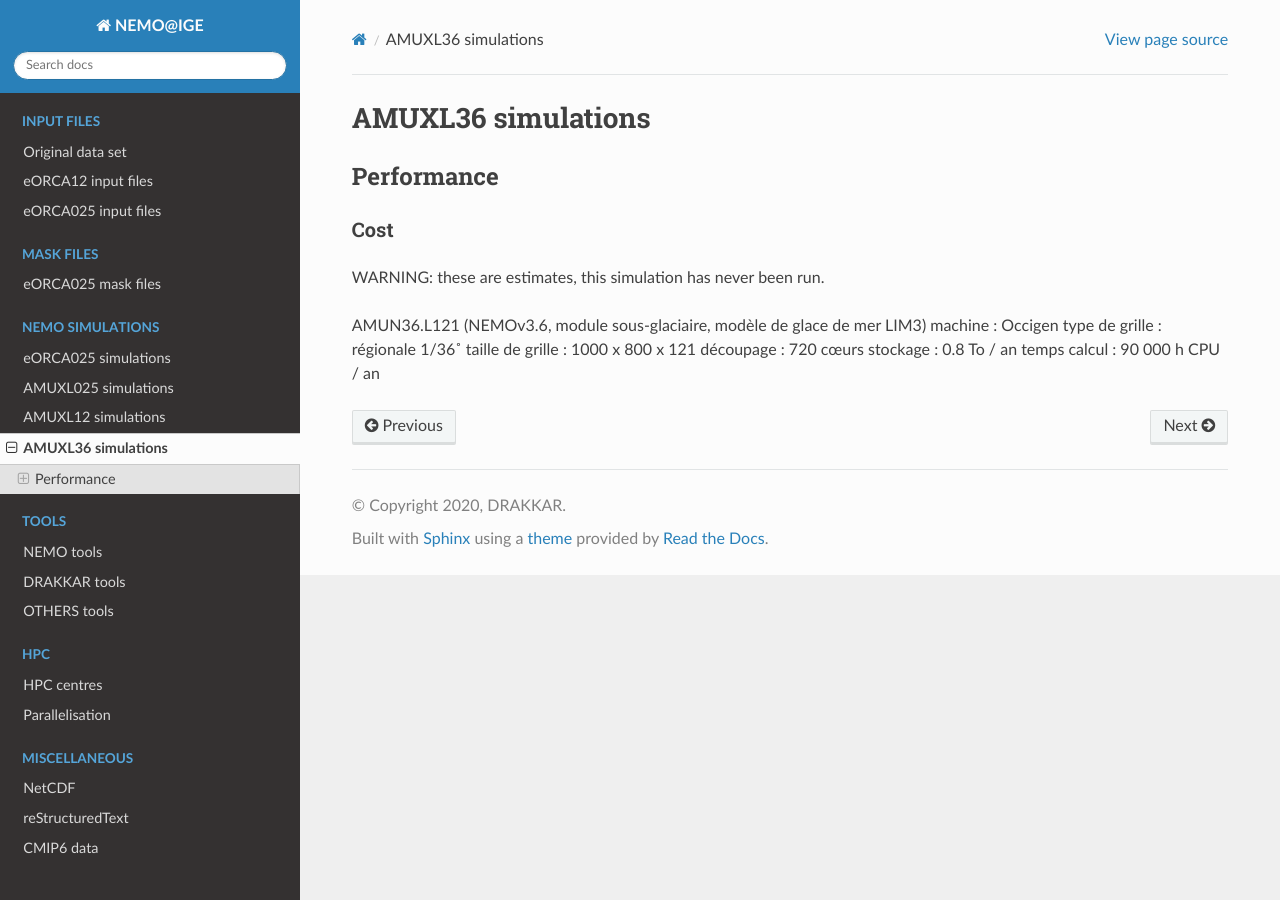
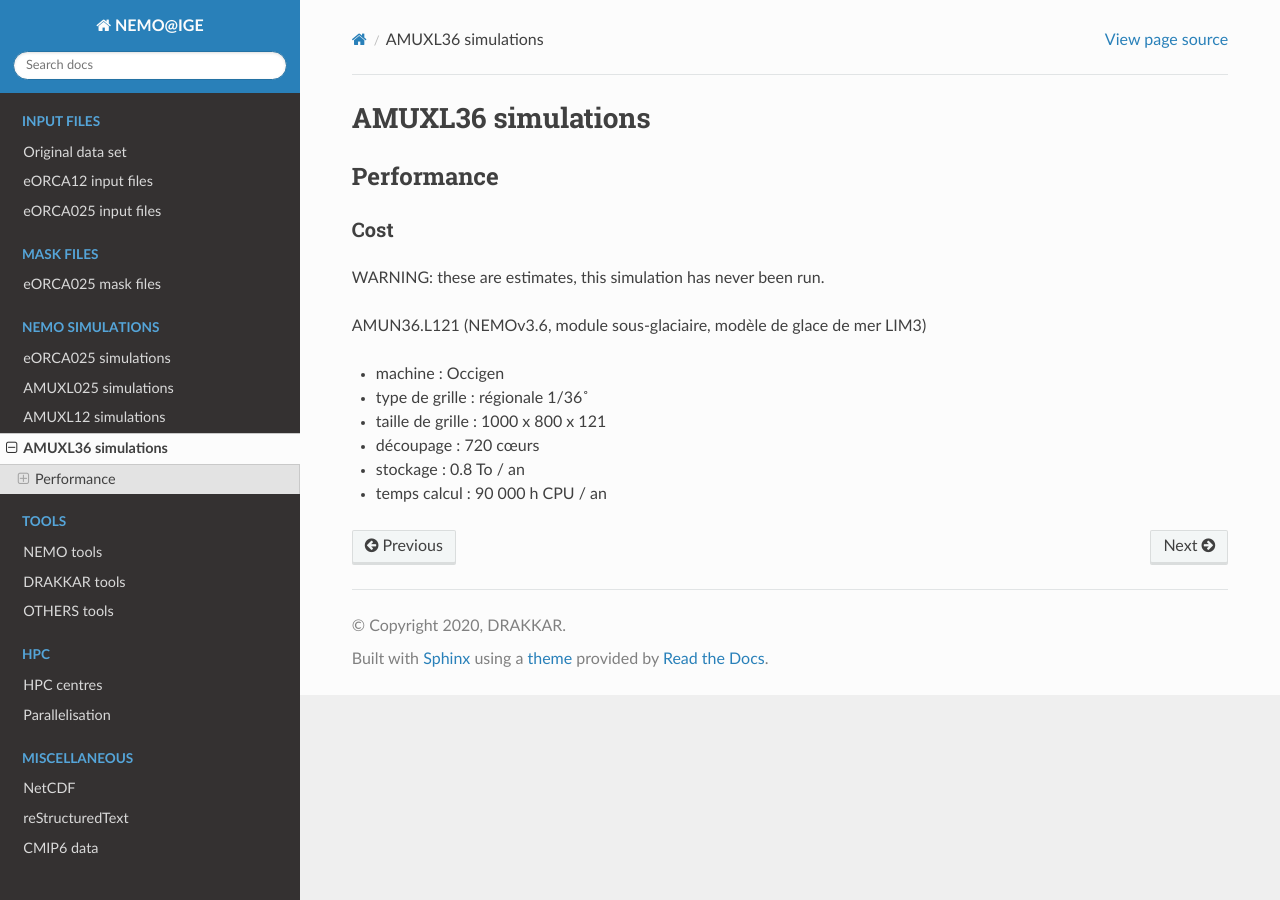
Before and after one commit to pmathiot/NEMOCFG, a Sphinx documentation site: the page built from docs/source/simu_AMUXL36.rst, in a window 1280 px wide. Built offline with Sphinx 7.4.7 and the Read the Docs theme 2.0.0, drawn with Linux system fonts in a browser that asks for light colours.

```diff
--- a/docs/source/simu_AMUXL36.rst
+++ b/docs/source/simu_AMUXL36.rst
@@ -11,9 +11,10 @@ Cost
 WARNING: these are estimates, this simulation has never been run.
 
 AMUN36.L121 (NEMOv3.6, module sous-glaciaire, modèle de glace de mer LIM3)
-machine	: 	Occigen
-type de grille	:	régionale 1/36˚
-taille de grille	: 	1000 x 800 x 121
-découpage 	: 	720 cœurs
-stockage	: 	0.8 To / an
-temps calcul	: 	90 000 h CPU / an
+
+- machine	: 	Occigen
+- type de grille	:	régionale 1/36˚
+- taille de grille	: 	1000 x 800 x 121
+- découpage 	: 	720 cœurs
+- stockage	: 	0.8 To / an
+- temps calcul	: 	90 000 h CPU / an
```
Also changed, not shown: 5 other files.
